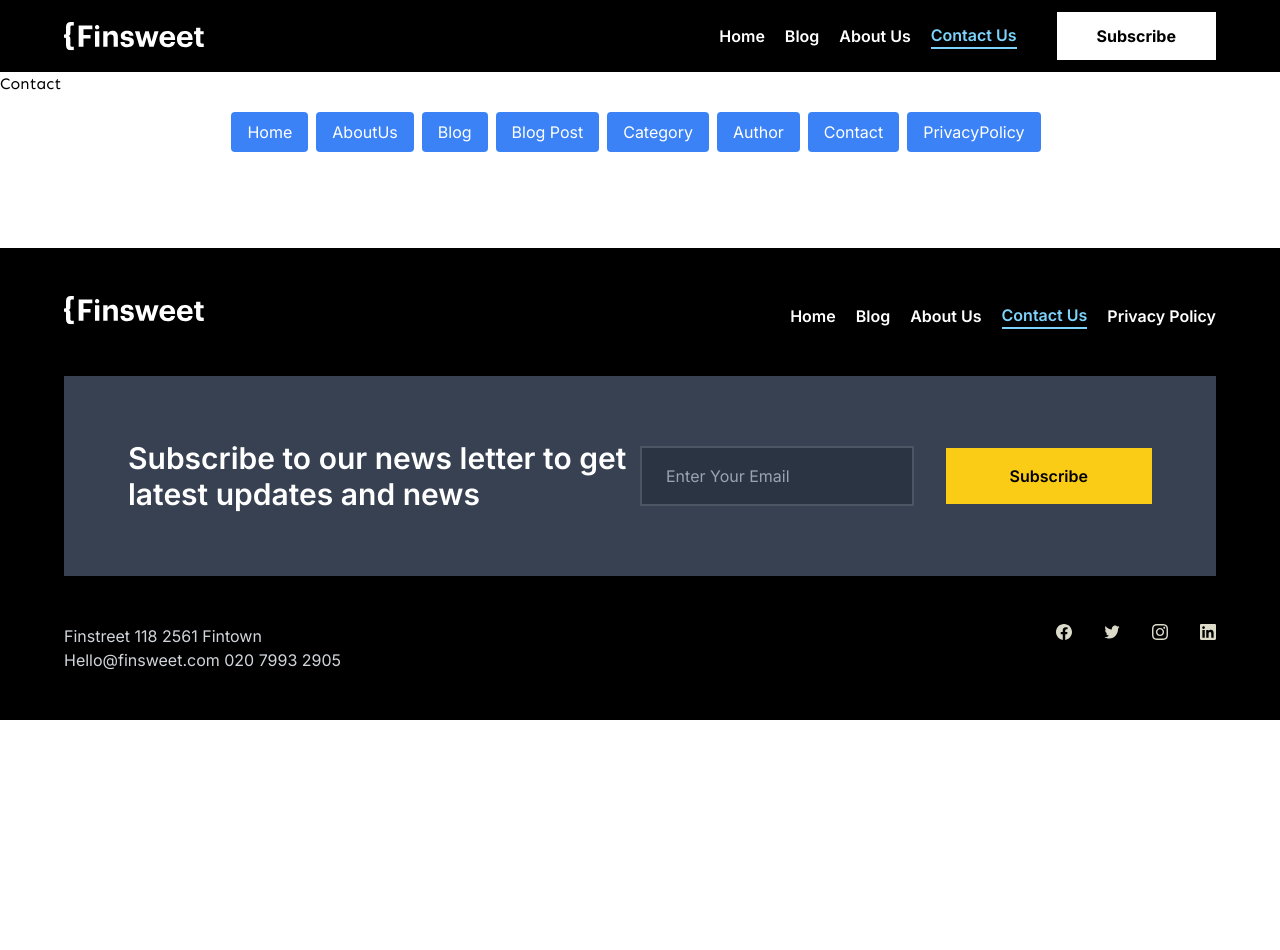
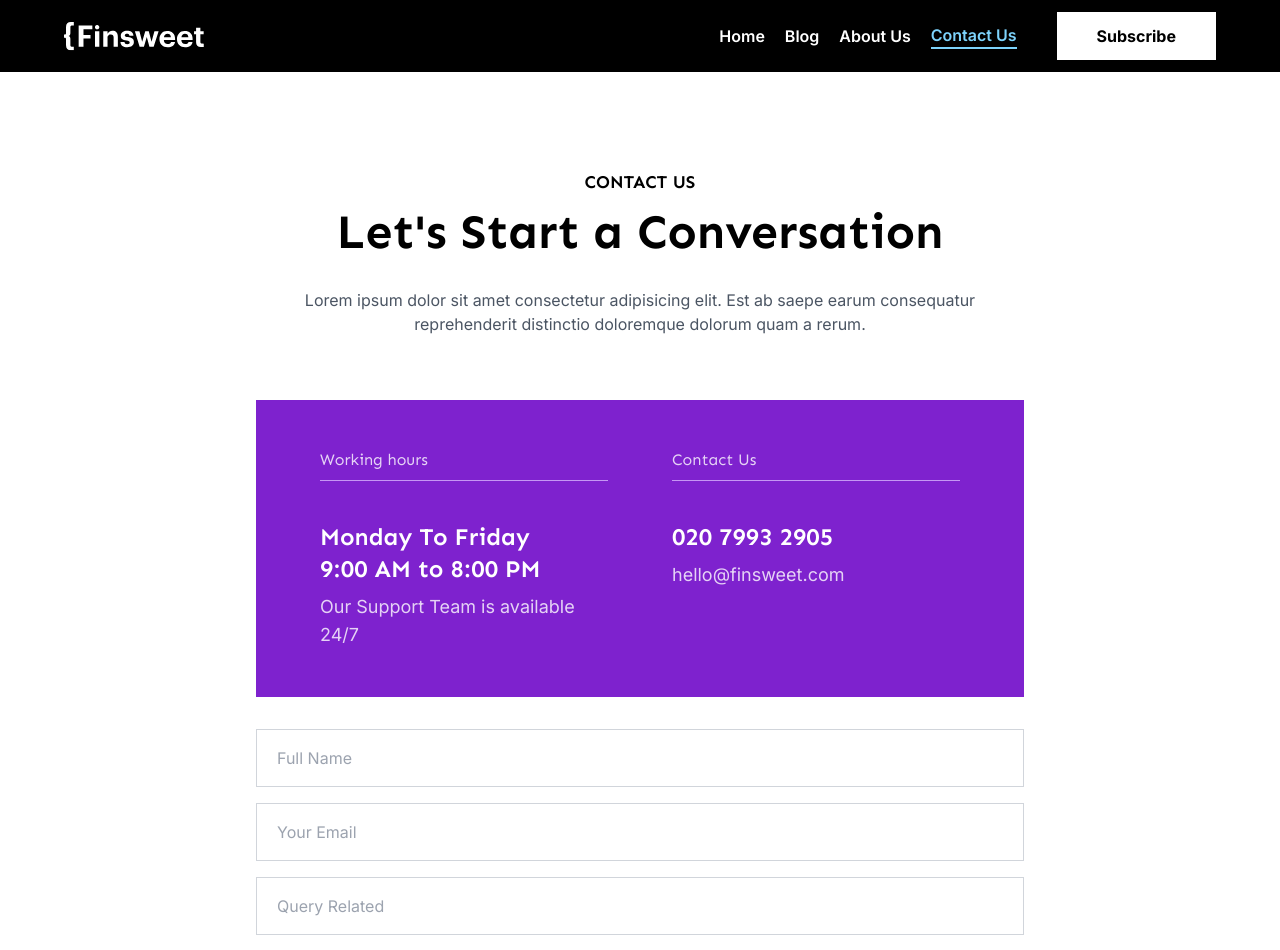
Before and after one commit to Abhinav2Upadhyay/Frontend-Assignment-Flipr, a React (Vite) app: page /contact in a window 1280 px wide. Shown: the top 950 px of the page. Before the commit the page ends 800 px from the top, so only its background shows below. Built offline with nearby package versions, Linux system fonts and the light colour scheme.

Commit message:
contact us page is added

```diff
--- a/src/pages/Contact.jsx
+++ b/src/pages/Contact.jsx
@@ -1,7 +1,40 @@
 function Contact() {
   return (
     <>
-      <h1>Contact</h1>
+      {/* <h1>Contact</h1> */}
+      {/* section 1 */}
+      <section className="flex justify-center pt-24 pb-16">
+        <div className="w-[60%] flex flex-col gap-3 items-center">
+          <h2 className="text-lg font-semibold ">CONTACT US</h2>
+          <h1 className="mb-5 text-5xl font-bold">Let{"'"}s Start a Conversation</h1>
+          <p className="text-center text-gray-600">Lorem ipsum dolor sit amet consectetur adipisicing elit. Est ab saepe earum consequatur reprehenderit distinctio doloremque dolorum quam a rerum.</p>
+        </div>
+      </section>
+
+      {/* section 2 */}
+      <section className="flex justify-center">
+        <div className="w-[60%]">
+          <div className="flex px-16 py-12 mb-8 text-white bg-purple-700">
+            <div className="w-[50%] pr-8">
+              <h2 className="border-b-[1px] border-purple-300 pb-2 opacity-80">Working hours</h2>
+              <h1 className="pr-12 mt-10 text-2xl font-semibold">Monday To Friday 9:00 AM to 8:00 PM</h1>
+              <p className="mt-2 text-lg opacity-80">Our Support Team is available 24/7</p>
+            </div>
+            <div className="w-[50%] pl-8">
+              <h2 className="border-b-[1px] border-purple-300 pb-2 opacity-80">Contact Us</h2>
+              <h1 className="pr-4 mt-10 text-2xl font-semibold">020 7993 2905</h1>
+              <p className="mt-2 text-lg opacity-80">hello@finsweet.com</p>
+            </div>
+          </div>
+          <input className="w-full px-5 py-4 border-[1px] border-gray-300 mb-4" type="text" placeholder="Full Name" />
+          <input className="w-full px-5 py-4 border-[1px] border-gray-300 mb-4" type="text" placeholder="Your Email" />
+          <input className="w-full px-5 py-4 border-[1px] border-gray-300 mb-4" type="text" placeholder="Query Related" />
+          <textarea className="w-full px-5 py-4 border-[1px] border-gray-300 mb-4" placeholder="Message"></textarea>
+          <button className="w-full py-3 text-black font-semibold  bg-[#ffd050] hover:bg-opacity-80 active:bg-opacity-100">
+            Send Message
+          </button>
+        </div>
+      </section>
     </>
   );
 }
```
